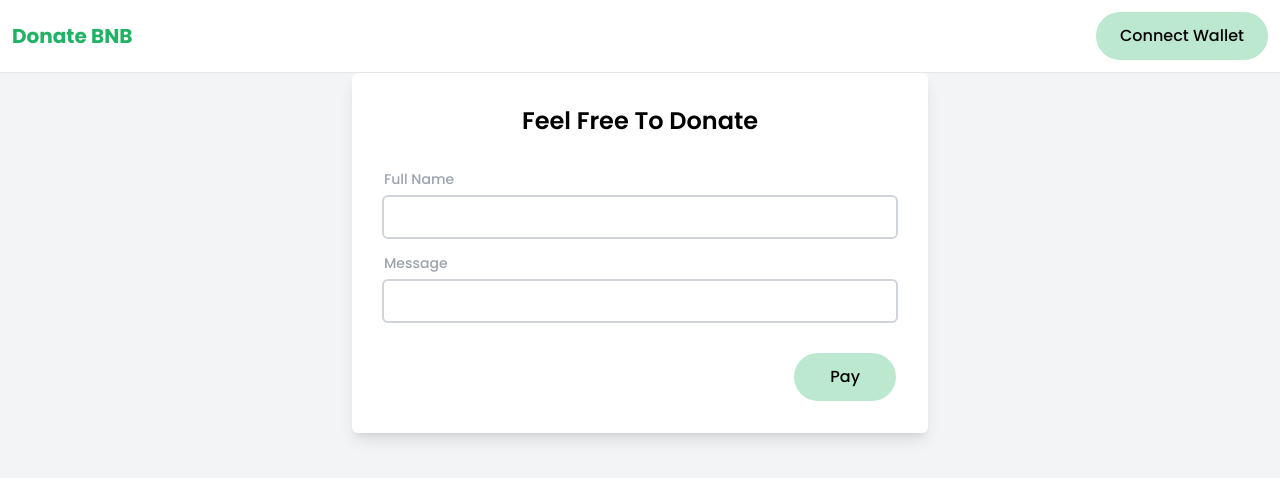
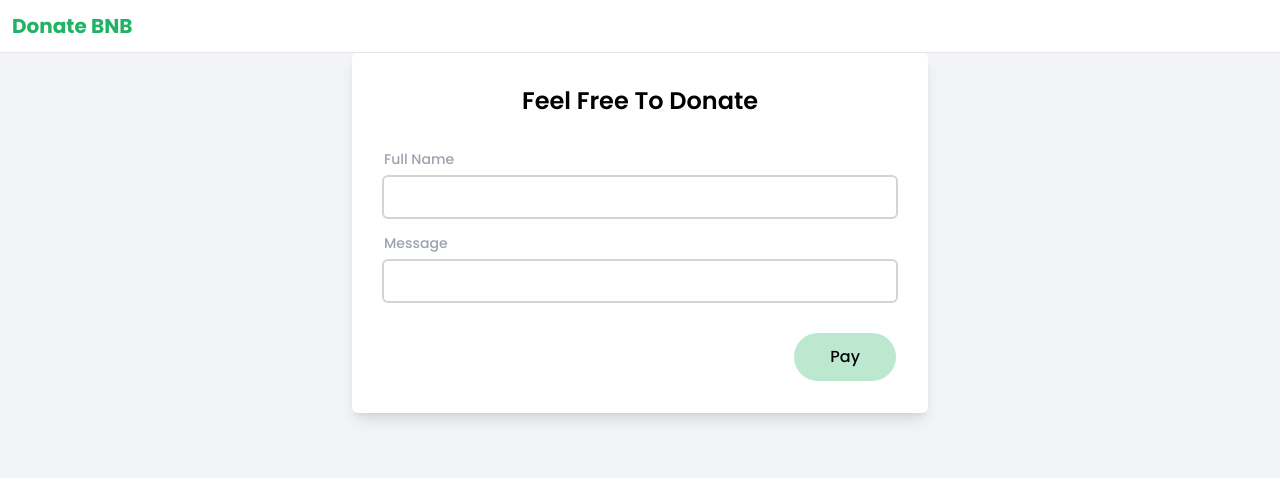
Before and after one commit to talhahere0/Donate_BNB, a Next.js app: page / in a window 1280 px wide. Shown: the top 478 px of the page. Built offline with nearby package versions, Linux system fonts and the light colour scheme.

Commit message:
hide the connect wallet button for some time

```diff
--- a/components/Header.tsx
+++ b/components/Header.tsx
@@ -12,9 +12,9 @@ const Header = () => {
             </h1>
           </Link>
           <div className="grow">
-            <button className="ml-auto block text-sm sm:text-base bg-brand-3 bg-opacity-30 hover:bg-opacity-60 transition rounded-full px-4 md:px-6 py-2 md:py-3 cursor-pointer">
+            {/* <button className="ml-auto block text-sm sm:text-base bg-brand-3 bg-opacity-30 hover:bg-opacity-60 transition rounded-full px-4 md:px-6 py-2 md:py-3 cursor-pointer">
               Connect Wallet
-            </button>
+            </button> */}
           </div>
         </div>
       </header>
```
